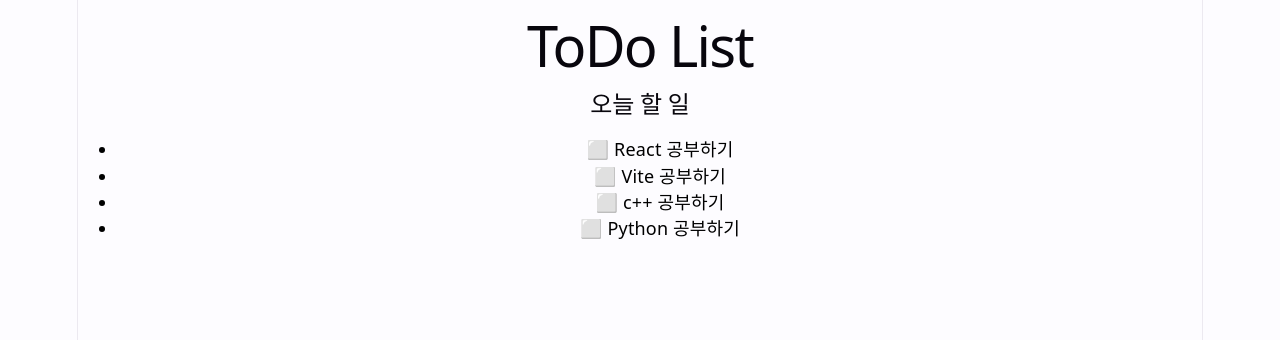
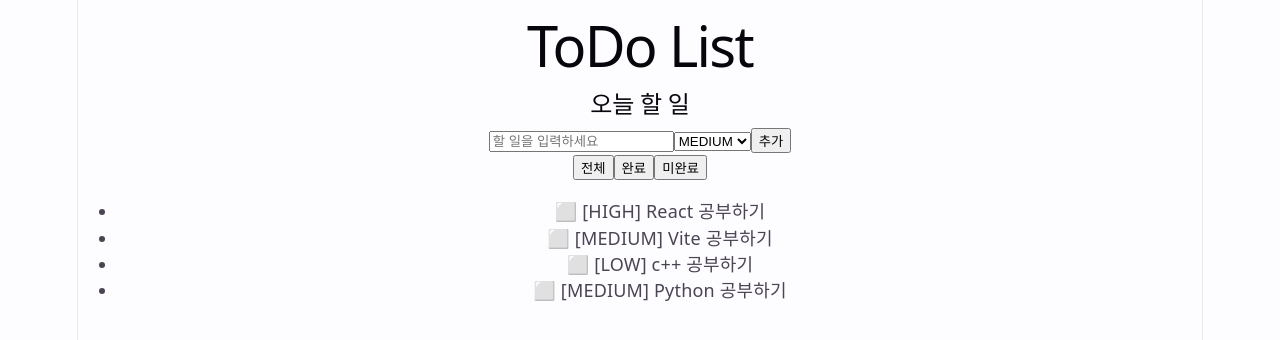
Before and after one commit to Zanviq/7w_Reat_TodoList_state-assignment, a React (Vite) app: page / in a window 1280 px wide. Shown: the top 340 px of the page. Built offline with nearby package versions, Linux system fonts and the light colour scheme.

Commit message:
update: func

```diff
--- a/src/components/ToDoItem.jsx
+++ b/src/components/ToDoItem.jsx
@@ -1,15 +1,7 @@
-function TodoItem({ item, done, onClick }) {
+function TodoItem({ item, done, priority, onClick }) {
   return (
-    <li
-      onClick={onClick}
-      style={{
-        cursor: "pointer",
-        textDecoration: done ? "line-through" : "none",
-        color: done ? "gray" : "black",
-        userSelect: "none",
-      }}
-    >
-      {done ? "✅" : "⬜"} {item}
+    <li onClick={onClick}>
+      {done ? "✅" : "⬜"} [{priority}] {item}
     </li>
   );
 }
--- a/src/components/ToDoList.jsx
+++ b/src/components/ToDoList.jsx
@@ -3,6 +3,9 @@
 
 function ToDoList({ sectionTitle, todos }) {
   const [todoList, setTodoList] = useState(todos);
+  const [input, setInput] = useState("");
+  const [priority, setPriority] = useState("MEDIUM");
+  const [filter, setFilter] = useState("ALL");
 
   const toggleDone = (id) => {
     setTodoList((prev) =>
@@ -12,15 +15,56 @@
     );
   };
 
+  const addTodo = () => {
+    if (input.trim() === "") return;
+    const newTodo = {
+      id: Date.now(),
+      item: input,
+      done: false,
+      priority: priority,
+    };
+    setTodoList([...todoList, newTodo]);
+    setInput("");
+  };
+
+  const filteredList = todoList.filter((todo) => {
+    if (filter === "DONE") return todo.done;
+    if (filter === "NOT_DONE") return !todo.done;
+    return true;
+  });
+
   return (
     <section>
       <h2>{sectionTitle}</h2>
+
+      <div>
+        <input
+          type="text"
+          value={input}
+          onChange={(e) => setInput(e.target.value)}
+          placeholder="할 일을 입력하세요"
+        />
+        <select value={priority} onChange={(e) => setPriority(e.target.value)}>
+          <option value="HIGH">HIGH</option>
+          <option value="MEDIUM">MEDIUM</option>
+          <option value="LOW">LOW</option>
+        </select>
+        <button onClick={addTodo}>추가</button>
+      </div>
+
+      <div>
+        <button onClick={() => setFilter("ALL")}>전체</button>
+        <button onClick={() => setFilter("DONE")}>완료</button>
+        <button onClick={() => setFilter("NOT_DONE")}>미완료</button>
+      </div>
+
       <ul>
-        {todoList.map((todo) => (
+        {filteredList.map((todo) => (
           <TodoItem
             key={todo.id}
             item={todo.item}
             done={todo.done}
+            priority={todo.priority}
             onClick={() => toggleDone(todo.id)}
           />
         ))}
--- a/src/data/todos.js
+++ b/src/data/todos.js
@@ -1,6 +1,6 @@
 export const todos = [
-  { id: 1, item: "React 공부하기", done: false },
-  { id: 2, item: "Vite 공부하기", done: false },
-  { id: 3, item: "c++ 공부하기", done: false },
-  { id: 4, item: "Python 공부하기", done: false },
+  { id: 1, item: "React 공부하기", done: false, priority: "HIGH" },
+  { id: 2, item: "Vite 공부하기", done: false, priority: "MEDIUM" },
+  { id: 3, item: "c++ 공부하기", done: false, priority: "LOW" },
+  { id: 4, item: "Python 공부하기", done: false, priority: "MEDIUM" },
 ];
```
